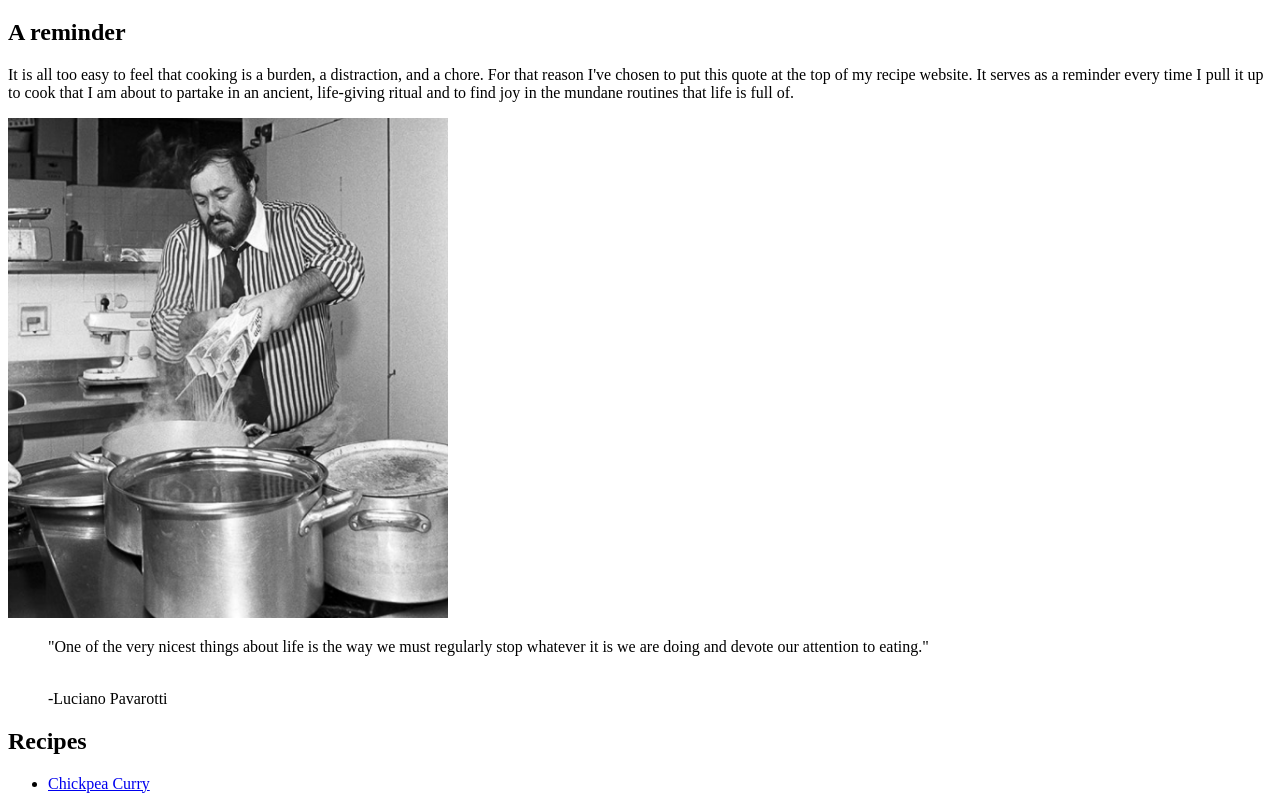
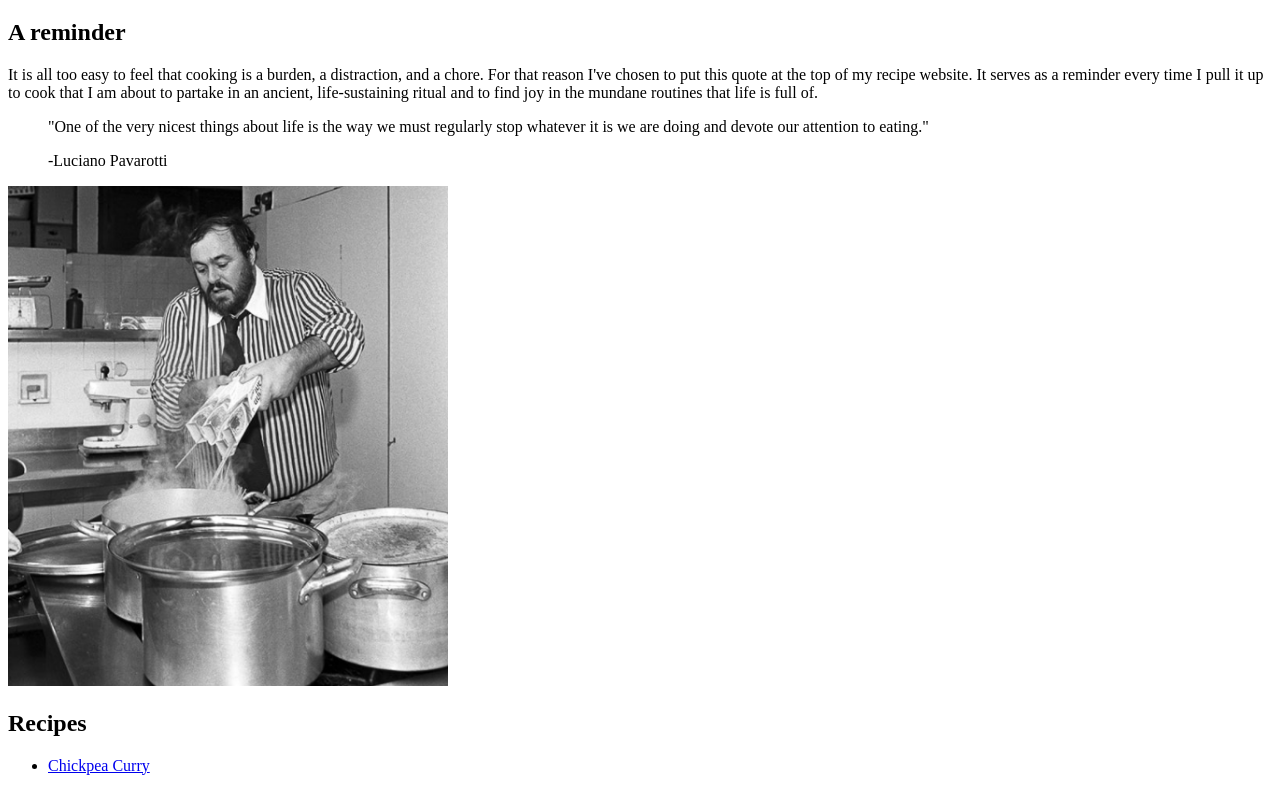
Before and after one commit to RyanMenz/odin-recipes, a plain HTML site: page index.html in a window 1280 px wide. Shown: the part 61-870 px from the top of the page. Drawn offline with Linux system fonts and the light colour scheme.

Commit message:
Format text and picture

```diff
--- a/index.html
+++ b/index.html
@@ -8,11 +8,11 @@
 <body>
     <h1>Menz Menu</h1>
     <h2>A reminder</h2>
-    <p>It is all too easy to feel that cooking is a burden, a distraction, and a chore.  For that reason I've chosen to put this quote at the top of my recipe website.  It serves as a reminder every time I pull it up to cook that I am about to partake in an ancient, life-giving ritual and to find joy in the mundane routines that life is full of.</p>
+    <p>It is all too easy to feel that cooking is a burden, a distraction, and a chore.  For that reason I've chosen to put this quote at the top of my recipe website.  It serves as a reminder every time I pull it up to cook that I am about to partake in an ancient, life-sustaining ritual and to find joy in the mundane routines that life is full of.</p>
+    <blockquote>
+        <p>"One of the very nicest things about life is the way we must regularly stop whatever it is we are doing and devote our attention to eating."</p>-Luciano Pavarotti</p>
+    </blockquote>
     <img src="./images/pavarotti.png" alt="Luciano Pavarotti in his kitchen dumping three boxes of spaghetti into a boiling pot." width="auto" height="500">
-    <blockquote>
-        <p>"One of the very nicest things about life is the way we must regularly stop whatever it is we are doing and devote our attention to eating."</p></br>-Luciano Pavarotti</p>
-    </blockquote>
     <h2>Recipes</h2>
     <ul>
         <li><a href="recipes/chickpea_curry.html">Chickpea Curry</a></li>
```
